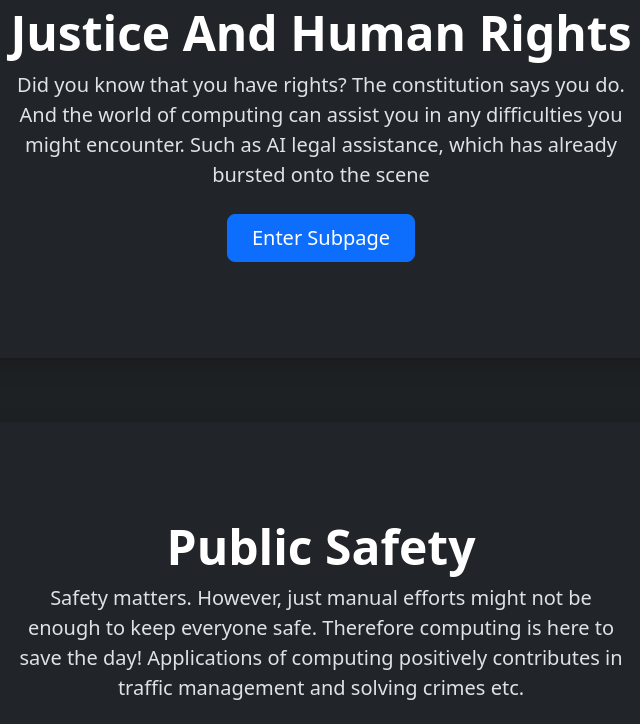
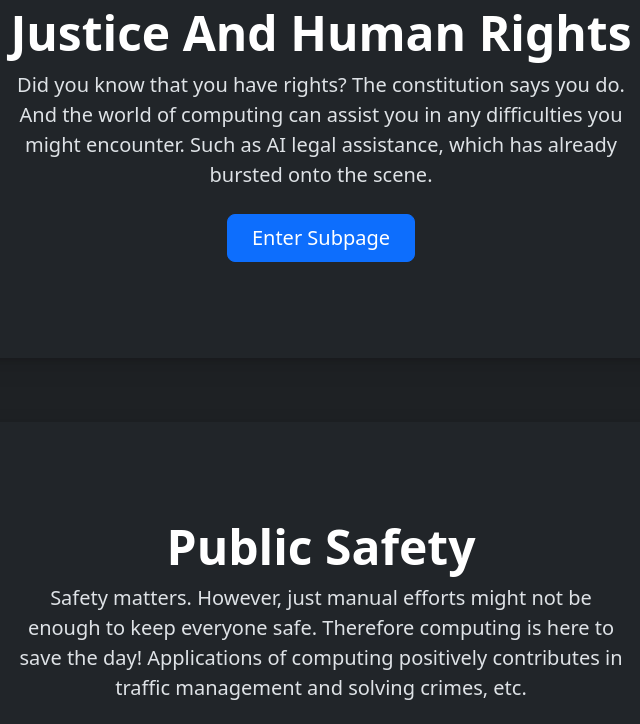
Before and after one commit to jXieBlaugrana/1101Practical, a website: page index.html in a window 1280 px wide. Shown: the part 206-930 px from the top of the page, 319-959 px from the left. Drawn offline with nearby package versions, Linux system fonts and the light colour scheme.

Commit message:
Fix grammatical errors on index page

```diff
--- a/index.html
+++ b/index.html
@@ -24,7 +24,7 @@
     <div class="px-4 py-5 my-5 text-center">
       <h1 class="display-5 fw-bold text-body-emphasis">Justice And Human Rights</h1>
       <div class="col-lg-6 mx-auto">
-        <p class="lead mb-4">Did you know that you have rights? The constitution says you do. And the world of computing can assist you in any difficulties you might encounter. Such as AI legal assistance, which has already bursted onto the scene</p>
+        <p class="lead mb-4">Did you know that you have rights? The constitution says you do. And the world of computing can assist you in any difficulties you might encounter. Such as AI legal assistance, which has already bursted onto the scene.</p>
         <div class="d-grid gap-2 d-sm-flex justify-content-sm-center">
           <a href="subpages/justiceandhumanrights.html" class="btn btn-primary btn-lg px-4 gap-3">Enter Subpage</a>
         </div>
@@ -36,7 +36,7 @@
     <div class="px-4 py-5 my-5 text-center">
       <h1 class="display-5 fw-bold text-body-emphasis">Public Safety</h1>
       <div class="col-lg-6 mx-auto">
-        <p class="lead mb-4">Safety matters. However, just manual efforts might not be enough to keep everyone safe. Therefore computing is here to save the day! Applications of computing positively contributes in traffic management and solving crimes etc.</p>
+        <p class="lead mb-4">Safety matters. However, just manual efforts might not be enough to keep everyone safe. Therefore computing is here to save the day! Applications of computing positively contributes in traffic management and solving crimes, etc.</p>
         <div class="d-grid gap-2 d-sm-flex justify-content-sm-center">
           <a href="subpages/publicsafety.html" class="btn btn-primary btn-lg px-4 gap-3">Enter Subpage</a>
         </div>
```
